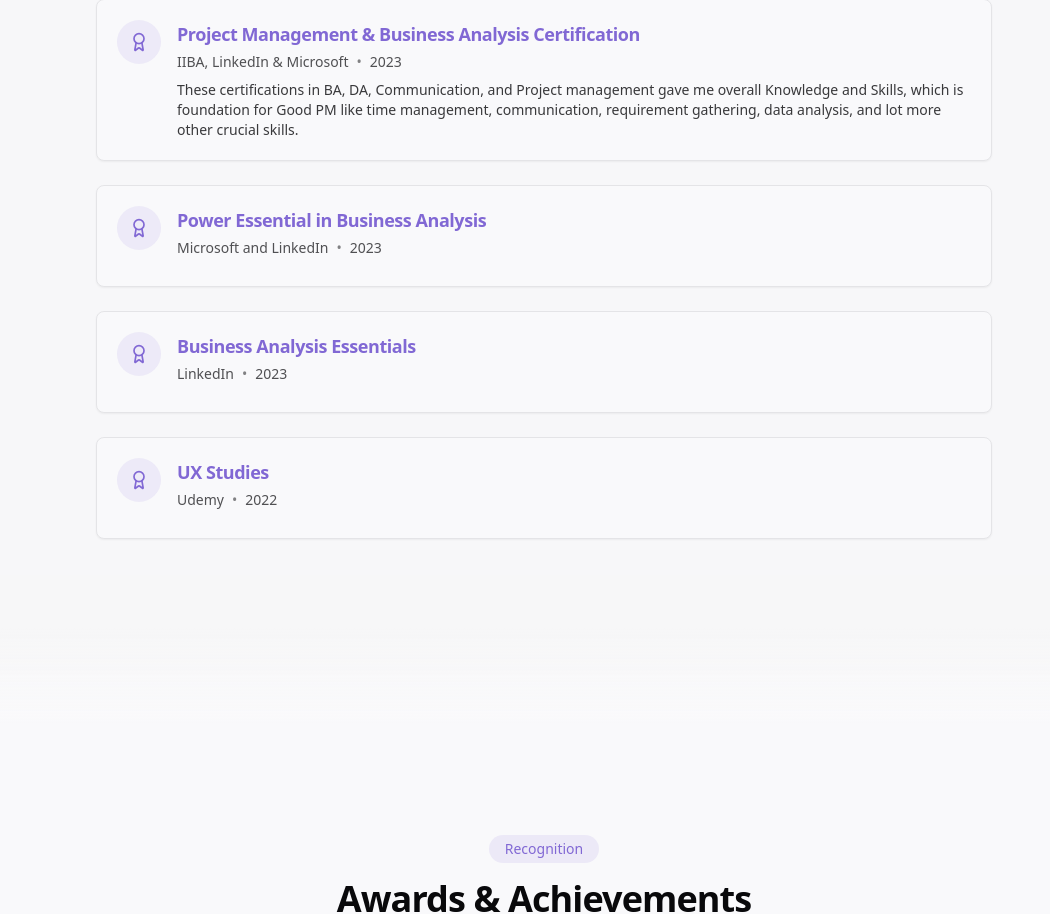
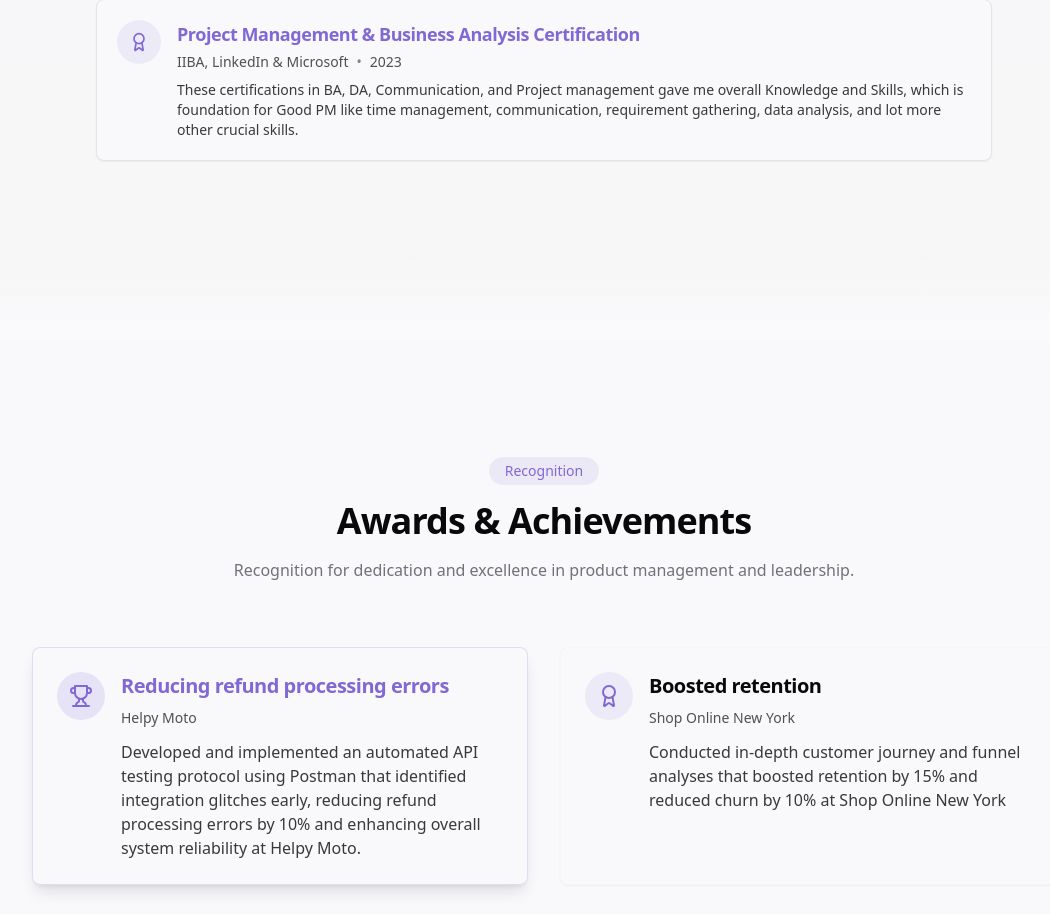
Before and after one commit to CapAmin22/linkedin-portfolio-genie, a React (Vite) app: page / in a window 1280 px wide. Shown: the part 6151-7065 px from the top of the page, without its empty margins (96-1146 px from the left). Built offline with nearby package versions, Linux system fonts and the light colour scheme.

Commit message:
Update content and prepare deployment
Updates images, certifications, and awards content. Configures project for deployment.

```diff
--- a/src/pages/Index.tsx
+++ b/src/pages/Index.tsx
@@ -1,4 +1,3 @@
-
 import React, { useEffect } from 'react';
 import Header from '@/components/Header';
 import Hero from '@/components/Hero';
@@ -254,29 +253,21 @@ const certifications: Certification[] = [
     issuer: "IIBA, LinkedIn & Microsoft",
     date: "2023",
     description: "These certifications in BA, DA, Communication, and Project management gave me overall Knowledge and Skills, which is foundation for Good PM like time management, communication, requirement gathering, data analysis, and lot more other crucial skills."
-  },
-  {
-    name: "Power Essential in Business Analysis",
-    issuer: "Microsoft and LinkedIn",
-    date: "2023"
-  },
-  {
-    name: "Business Analysis Essentials",
-    issuer: "LinkedIn",
-    date: "2023"
-  },
-  {
-    name: "UX Studies",
-    issuer: "Udemy",
-    date: "2022"
   }
 ];
 
 const awards: Award[] = [
   {
+    title: "Reducing refund processing errors",
+    issuer: "Helpy Moto",
+    date: "",
+    description: "Developed and implemented an automated API testing protocol using Postman that identified integration glitches early, reducing refund processing errors by 10% and enhancing overall system reliability at Helpy Moto.",
+    highlight: true
+  },
+  {
     title: "Boosted retention",
     issuer: "Shop Online New York",
-    date: "2023",
+    date: "",
     description: "Conducted in-depth customer journey and funnel analyses that boosted retention by 15% and reduced churn by 10% at Shop Online New York"
   },
   {
```
